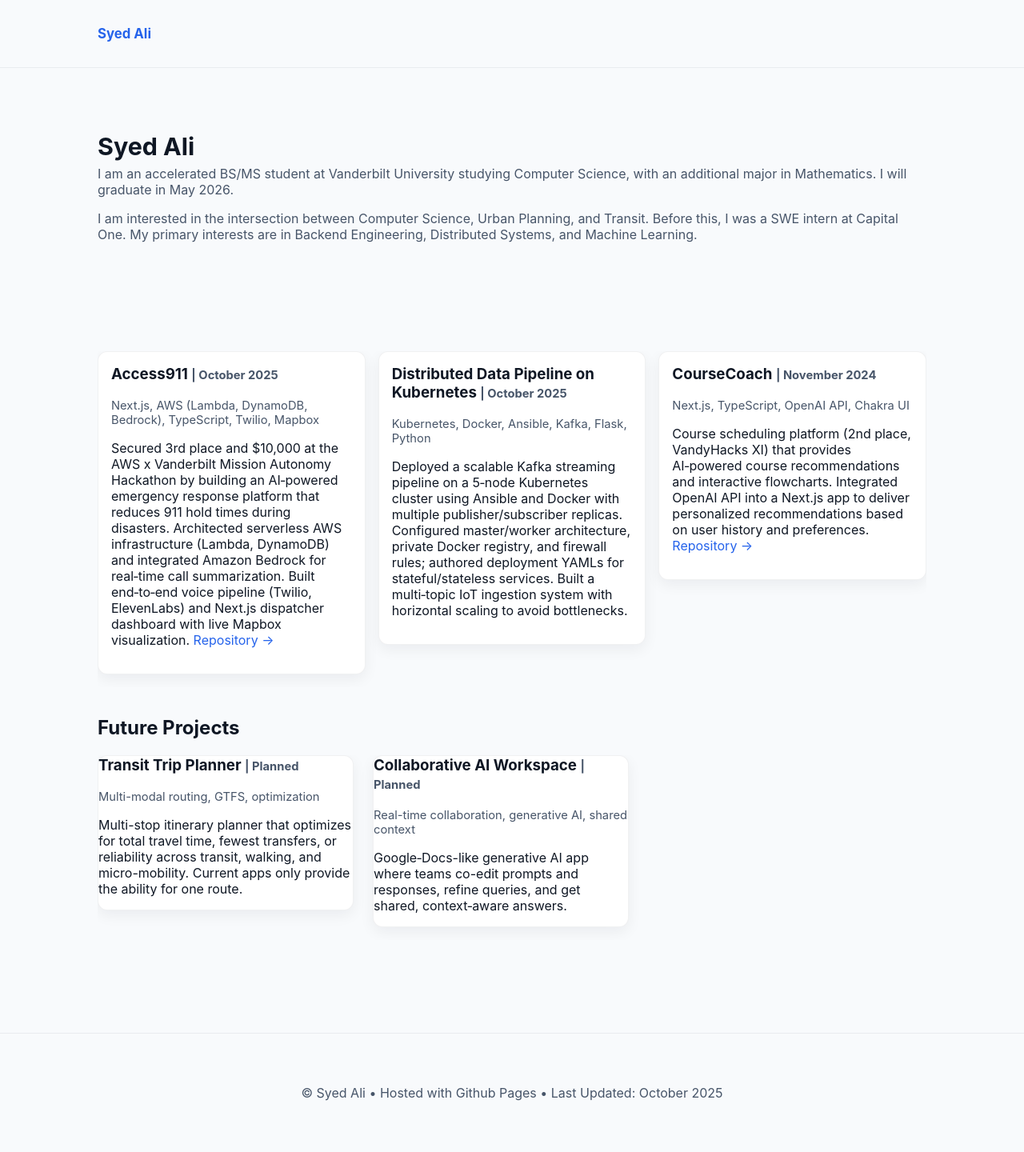
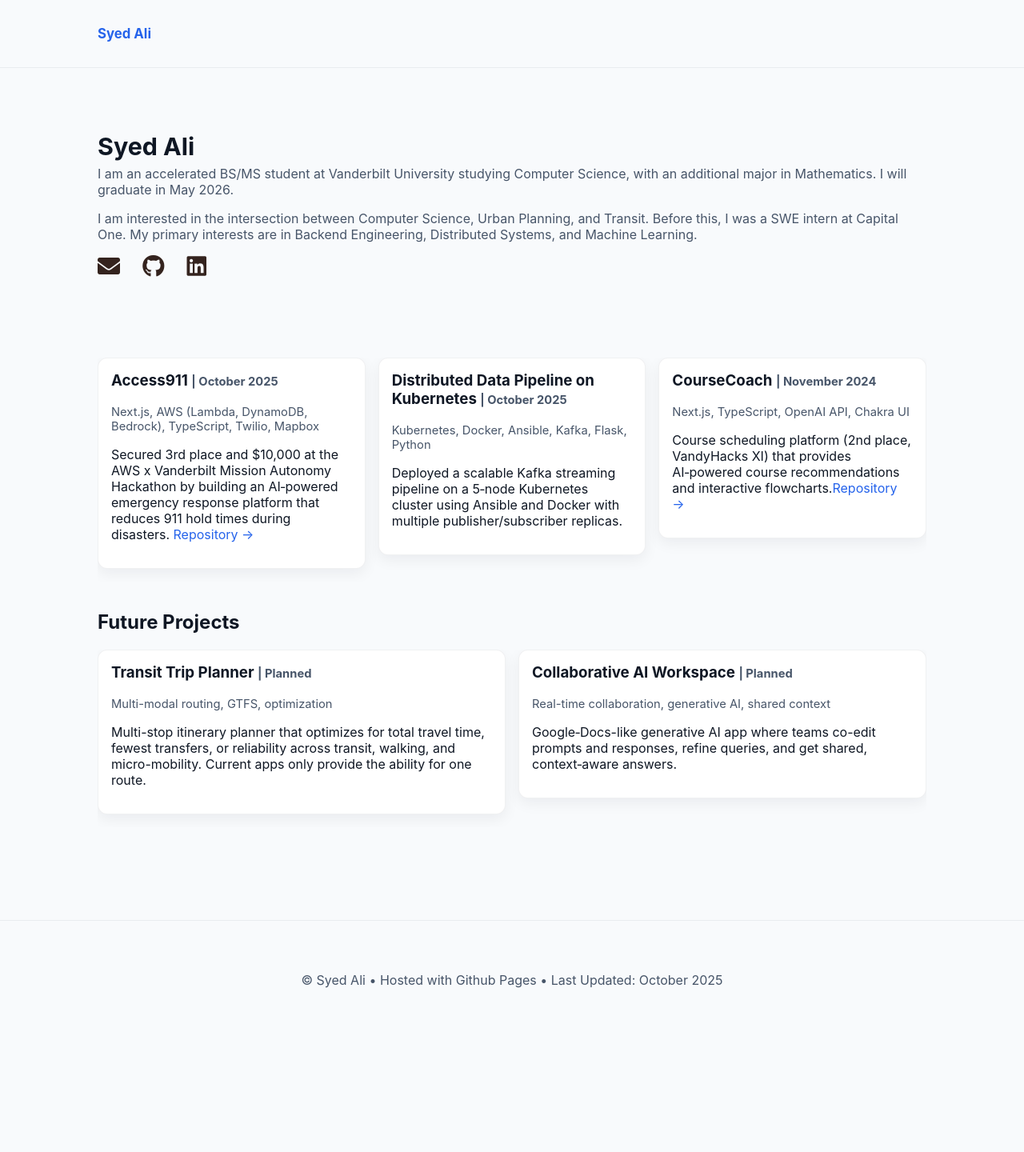
Before and after one commit to SySyAli/SySyAli.github.io, a Jekyll site: the page built from index.md, in a window 1280 px wide. Shown: the whole page at 80% size. Built offline with Jekyll 4.4.1, drawn with Linux system fonts in a browser that asks for light colours; after the commit the page ends 1299 px from its top, so only the background shows below that.

Commit message:
more changes

```diff
--- a/_layouts/default.html
+++ b/_layouts/default.html
@@ -6,6 +6,7 @@
     <meta name="description" content="{{ site.description }}" />
     <title>{{ page.title | default: site.title }}</title>
     <link rel="stylesheet" href="/assets/css/style.css">
+    <link rel="stylesheet" href="https://cdnjs.cloudflare.com/ajax/libs/font-awesome/5.15.4/css/all.min.css">
   </head>
   <body>
     <header class="site-header">
--- a/index.md
+++ b/index.md
@@ -24,36 +24,36 @@ title: Syed Ali
   <article class="card">
         <h3>Access911 <small class="meta">| October 2025</small></h3>
         <p class="meta">Next.js, AWS (Lambda, DynamoDB, Bedrock), TypeScript, Twilio, Mapbox</p>
-    <p>Secured 3rd place and $10,000 at the AWS x Vanderbilt Mission Autonomy Hackathon by building an AI‑powered emergency response platform that reduces 911 hold times during disasters. Architected serverless AWS infrastructure (Lambda, DynamoDB) and integrated Amazon Bedrock for real‑time call summarization. Built end‑to‑end voice pipeline (Twilio, ElevenLabs) and Next.js dispatcher dashboard with live Mapbox visualization. <a class="link" href="https://github.com/SySyAli/access911">Repository →</a></p>
+    <p>Secured 3rd place and $10,000 at the AWS x Vanderbilt Mission Autonomy Hackathon by building an AI‑powered emergency response platform that reduces 911 hold times during disasters. <a class="link" href="https://github.com/SySyAli/access911">Repository →</a></p>
     </article>
 
   <article class="card">
         <h3>Distributed Data Pipeline on Kubernetes <small class="meta">| October 2025</small></h3>
         <p class="meta">Kubernetes, Docker, Ansible, Kafka, Flask, Python</p>
-        <p>Deployed a scalable Kafka streaming pipeline on a 5‑node Kubernetes cluster using Ansible and Docker with multiple publisher/subscriber replicas. Configured master/worker architecture, private Docker registry, and firewall rules; authored deployment YAMLs for stateful/stateless services. Built a multi‑topic IoT ingestion system with horizontal scaling to avoid bottlenecks.</p>
+        <p>Deployed a scalable Kafka streaming pipeline on a 5‑node Kubernetes cluster using Ansible and Docker with multiple publisher/subscriber replicas.</p>
     </article>
 
   <article class="card">
         <h3>CourseCoach <small class="meta">| November 2024</small></h3>
         <p class="meta">Next.js, TypeScript, OpenAI API, Chakra UI</p>
-        <p>Course scheduling platform (2nd place, VandyHacks XI) that provides AI‑powered course recommendations and interactive flowcharts. Integrated OpenAI API into a Next.js app to deliver personalized recommendations based on user history and preferences. <a class="link" href="https://github.com/SySyAli/course_coach">Repository →</a></p>
+        <p>Course scheduling platform (2nd place, VandyHacks XI) that provides AI‑powered course recommendations and interactive flowcharts.<a class="link" href="https://github.com/SySyAli/course_coach">Repository →</a></p>
     </article>
   </div>
 </section>
 
 <section id="future-projects" class="section">
   <h2>Future Projects</h2>
-  <ul class="horizontal-list">
-    <li class="card">
-        <h3>Transit Trip Planner <small class="meta">| Planned</small></h3>
-        <p class="meta">Multi-modal routing, GTFS, optimization</p>
-        <p>Multi-stop itinerary planner that optimizes for total travel time, fewest transfers, or reliability across transit, walking, and micro-mobility. Current apps only provide the ability for one route.</p>
-    </li>
+  <div class="grid horizontal-row">
+    <article class="card">
+      <h3>Transit Trip Planner <small class="meta">| Planned</small></h3>
+      <p class="meta">Multi-modal routing, GTFS, optimization</p>
+      <p>Multi-stop itinerary planner that optimizes for total travel time, fewest transfers, or reliability across transit, walking, and micro-mobility. Current apps only provide the ability for one route.</p>
+    </article>
 
-    <li class="card">
-        <h3>Collaborative AI Workspace <small class="meta">| Planned</small></h3>
-        <p class="meta">Real-time collaboration, generative AI, shared context</p>
-        <p>Google‑Docs-like generative AI app where teams co-edit prompts and responses, refine queries, and get shared, context‑aware answers.</p>
-    </li>
-  </ul>
+    <article class="card">
+      <h3>Collaborative AI Workspace <small class="meta">| Planned</small></h3>
+      <p class="meta">Real-time collaboration, generative AI, shared context</p>
+      <p>Google‑Docs-like generative AI app where teams co-edit prompts and responses, refine queries, and get shared, context‑aware answers.</p>
+    </article>
+  </div>
 </section>
```
